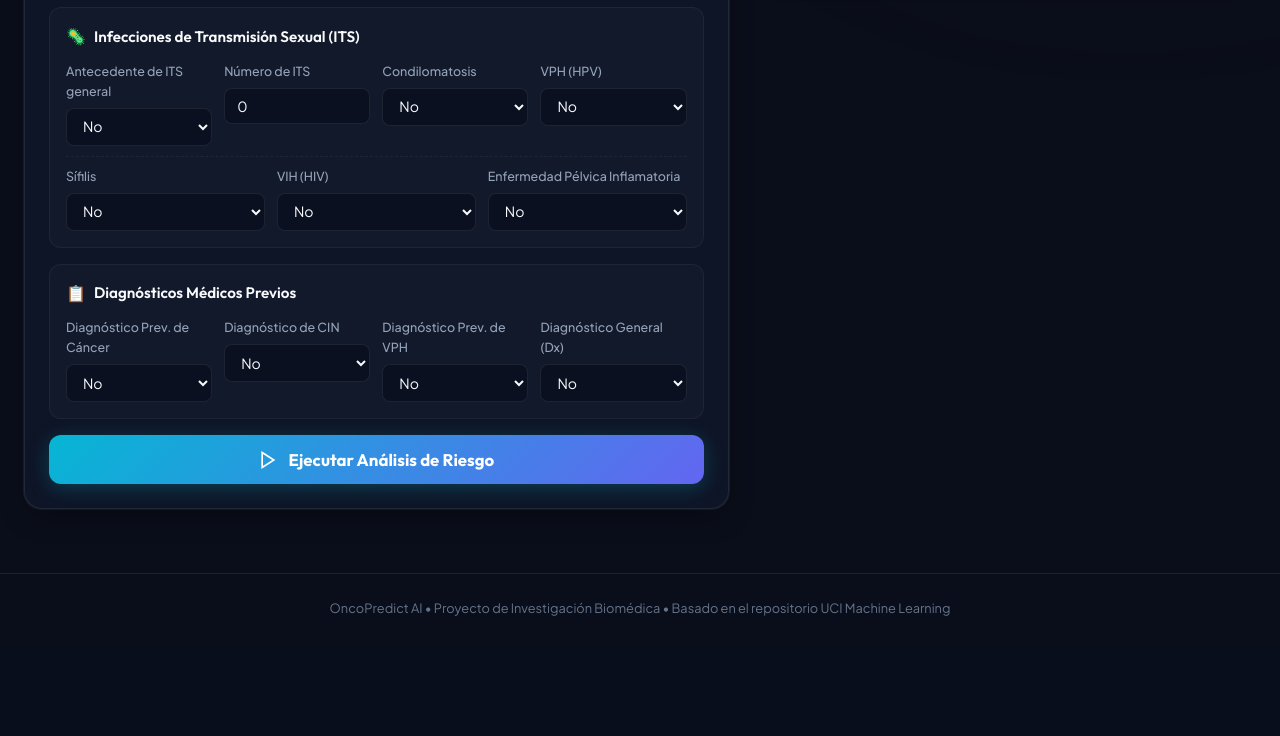
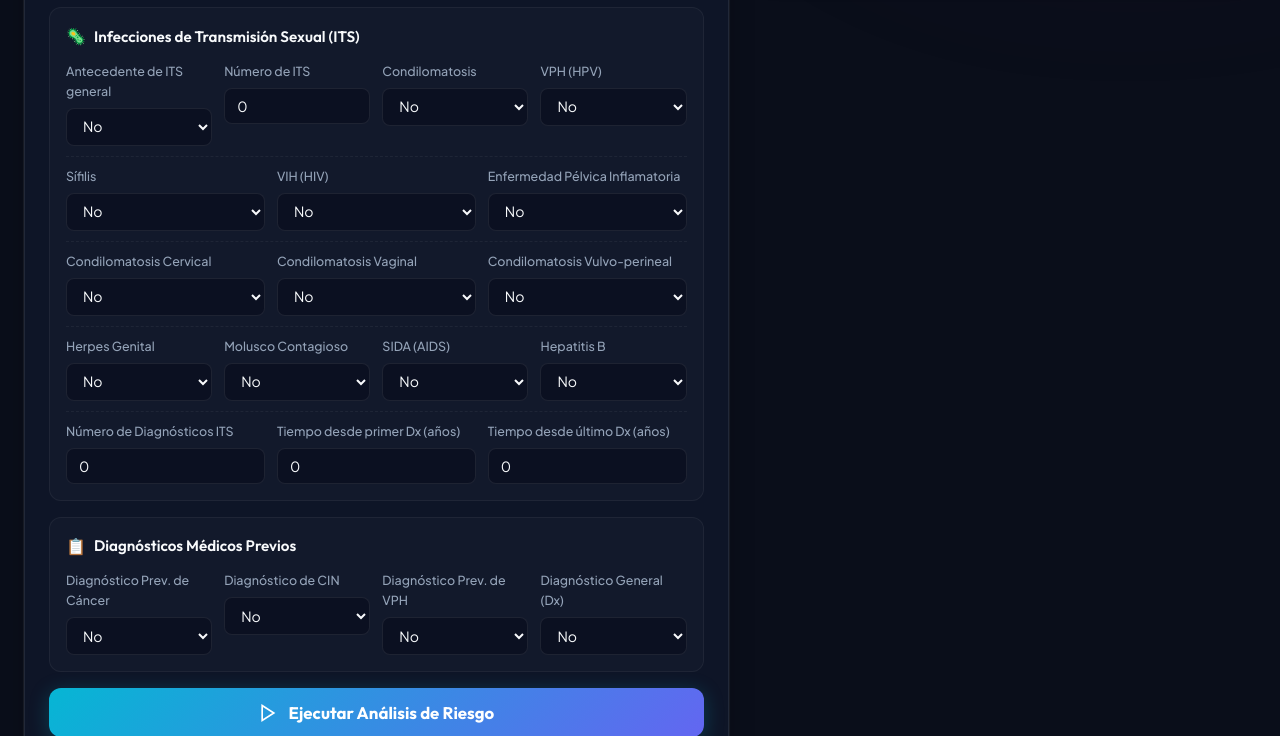
Before and after one commit to j-alexander-acosta/OncoPredict-AI, a Flask app: template templates/index.html in a window 1280 px wide. Shown: the part 1193-1929 px from the top of the page. Before the commit the page ends 1809 px from the top, so only its background shows below. Run offline with Flask 3, Linux system fonts and the light colour scheme; the template is opened without the code that fills it, so the values that code supplies are empty; parts of the project's set-up code (start-up, migrations or seed data) failed here and were passed over.

Commit message:
Se agregaron 10 peguntas que estaban pendientes en el formulario, éstas preguntas son de la línea de transmisión sexual

```diff
--- a/templates/index.html
+++ b/templates/index.html
@@ -303,6 +303,73 @@
                                         <option value="0" selected>No</option>
                                         <option value="1">Sí</option>
                                     </select>
+                                </div>
+                            </div>
+                            <div class="form-row secondary-stds">
+                                <div class="form-group">
+                                    <label for="input-CervicalCondy">Condilomatosis Cervical</label>
+                                    <select id="input-CervicalCondy" name="STDs:cervical condylomatosis">
+                                        <option value="0" selected>No</option>
+                                        <option value="1">Sí</option>
+                                    </select>
+                                </div>
+                                <div class="form-group">
+                                    <label for="input-VaginalCondy">Condilomatosis Vaginal</label>
+                                    <select id="input-VaginalCondy" name="STDs:vaginal condylomatosis">
+                                        <option value="0" selected>No</option>
+                                        <option value="1">Sí</option>
+                                    </select>
+                                </div>
+                                <div class="form-group">
+                                    <label for="input-VulvoCondy">Condilomatosis Vulvo-perineal</label>
+                                    <select id="input-VulvoCondy" name="STDs:vulvo-perineal condylomatosis">
+                                        <option value="0" selected>No</option>
+                                        <option value="1">Sí</option>
+                                    </select>
+                                </div>
+                            </div>
+                            <div class="form-row secondary-stds">
+                                <div class="form-group">
+                                    <label for="input-Herpes">Herpes Genital</label>
+                                    <select id="input-Herpes" name="STDs:genital herpes">
+                                        <option value="0" selected>No</option>
+                                        <option value="1">Sí</option>
+                                    </select>
+                                </div>
+                                <div class="form-group">
+                                    <label for="input-Molluscum">Molusco Contagioso</label>
+                                    <select id="input-Molluscum" name="STDs:molluscum contagiosum">
+                                        <option value="0" selected>No</option>
+                                        <option value="1">Sí</option>
+                                    </select>
+                                </div>
+                                <div class="form-group">
+                                    <label for="input-AIDS">SIDA (AIDS)</label>
+                                    <select id="input-AIDS" name="STDs:AIDS">
+                                        <option value="0" selected>No</option>
+                                        <option value="1">Sí</option>
+                                    </select>
+                                </div>
+                                <div class="form-group">
+                                    <label for="input-HepB">Hepatitis B</label>
+                                    <select id="input-HepB" name="STDs:Hepatitis B">
+                                        <option value="0" selected>No</option>
+                                        <option value="1">Sí</option>
+                                    </select>
+                                </div>
+                            </div>
+                            <div class="form-row secondary-stds">
+                                <div class="form-group">
+                                    <label for="input-DxNumber">Número de Diagnósticos ITS</label>
+                                    <input type="number" id="input-DxNumber" name="STDs: Number of diagnosis" min="0" max="20" value="0">
+                                </div>
+                                <div class="form-group">
+                                    <label for="input-TimeFirstDx">Tiempo desde primer Dx (años)</label>
+                                    <input type="number" id="input-TimeFirstDx" name="STDs: Time since first diagnosis" min="0" max="50" step="0.5" value="0">
+                                </div>
+                                <div class="form-group">
+                                    <label for="input-TimeLastDx">Tiempo desde último Dx (años)</label>
+                                    <input type="number" id="input-TimeLastDx" name="STDs: Time since last diagnosis" min="0" max="50" step="0.5" value="0">
                                 </div>
                             </div>
                         </div>
```
